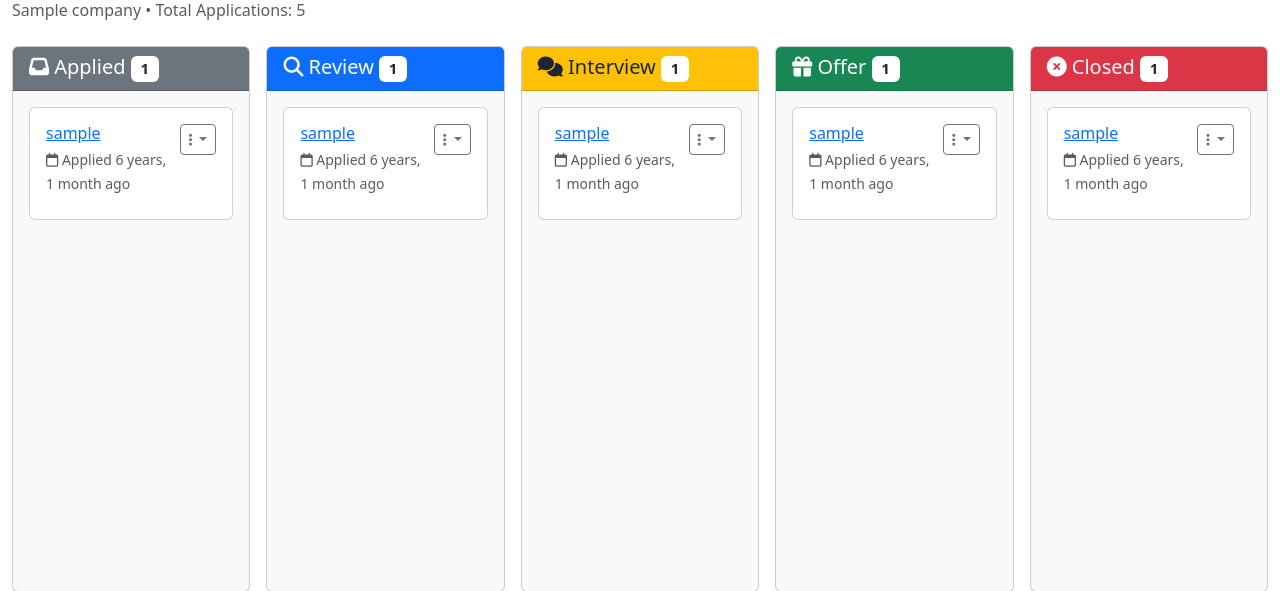
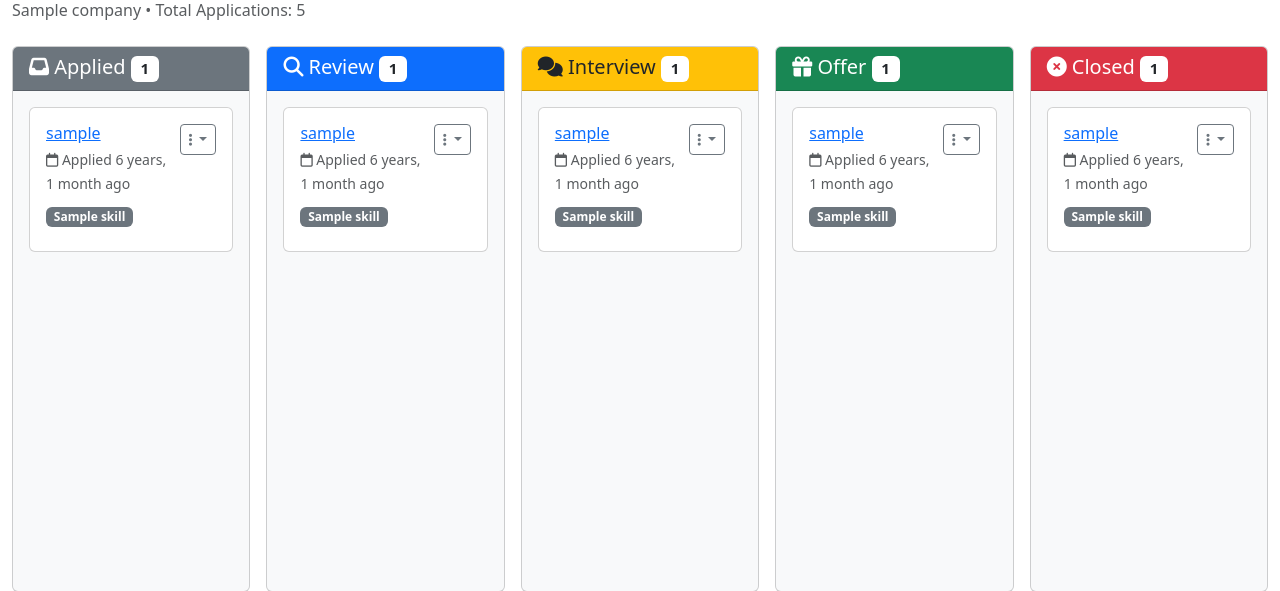
Before and after one commit to StealthyFearZ/lockedin, a Django app: template lockedin/jobs/templates/jobs/application_pipeline.html in a window 1280 px wide. Shown: the part 214-805 px from the top of the page. Run offline with Django 5.2, Linux system fonts and the light colour scheme; the template is opened without the code that fills it: most values are stand-ins (such as "Sample title", 1, 10 or a date in 2020); some libraries are stand-ins or nearby versions.

Commit message:
Added Skill to card

```diff
--- a/lockedin/jobs/templates/jobs/application_card.html
+++ b/lockedin/jobs/templates/jobs/application_card.html
@@ -85,9 +85,15 @@
         </div>
 
         <!-- Add The Skills Section -->
-        <div>
+        {% if app.user.profile.skills %}
+        <div class="mb-2">
+            <!-- Show maximum 3 skills !-->
+            {% for skill in app.user.profile.get_skills_list|slice:":3" %}
+                <span class="badge bg-secondary">{{ skill }}</span>
+            {% endfor %}
+        </div>
+        {% endif %}
 
-        </div>
         <!-- Add The Notes section-->
         <div>
 
```
